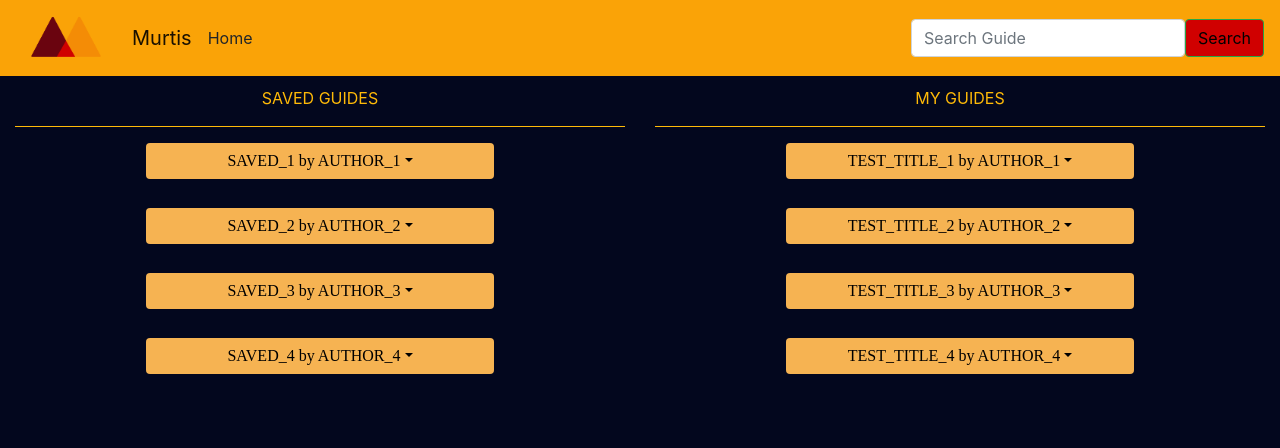
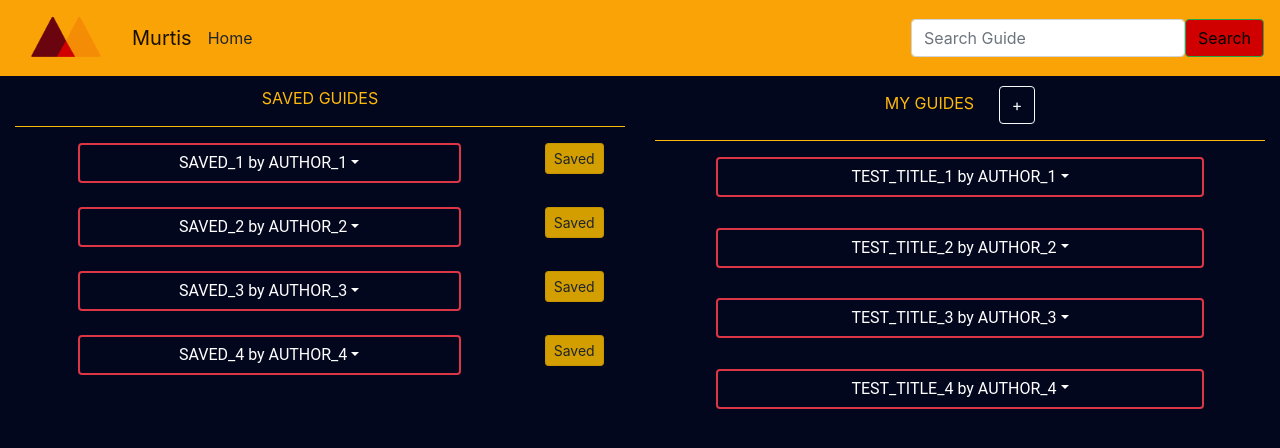
Before and after one commit to HackUCIMurtis/murtis-frontend, a React (Create React App) app: page / in a window 1280 px wide. Shown: the top 448 px of the page. Built offline with nearby package versions, Linux system fonts and the light colour scheme.

Commit message:
created home page

```diff
--- a/src/components/Guide.js
+++ b/src/components/Guide.js
@@ -1,5 +1,5 @@
 import React, {Component} from 'react';
-import { Row, Col, Container} from 'react-bootstrap';
+import { Row, Col, Container, Button} from 'react-bootstrap';
 import {Dropdown, ButtonGroup, DropdownButton} from 'react-bootstrap';
 import {Link, NavLink} from 'react-router-dom'
 import "../styles/guide.css";
@@ -8,6 +8,9 @@ import { linkSync } from 'fs';
 export class Guide extends Component{
     constructor(props){
         super(props);
+        this.showSaved = this.showSaved.bind(this)
+        this.showNotSaved = this.showNotSaved.bind(this)
+        this.getGuide = this.getGuide.bind(this)
     }
 
     componentDidMount(){
@@ -15,12 +18,21 @@ export class Guide extends Component{
       this.setState({title:"React Guide"})
     }
 
-    render(){
-        return(
-          <Container>
+    showSaved(){
+      return  <Button variant="warning" size="sm" active>Saved</Button>
+    }
+
+    showNotSaved(){
+      return  <Button variant="outline-warning" size="sm" disabled>Save</Button>
+    }
+
+    getGuide(){
+      return (
         <DropdownButton
           title={this.props.title + " by " + this.props.author}
-            id="guideStyle">
+          id="guideStyle"
+          variant="outline-danger"
+          >
             {this.props.links &&
               this.props.links.map((link, index) => {
                 return (
@@ -33,9 +45,31 @@ export class Guide extends Component{
                   </Dropdown.Item>
                   );
               })}
-            </DropdownButton>
-          </Container>
-        )
+        </DropdownButton>);
+    }
+
+    render(){
+      if(this.props.showSaved) {
+        let saveButton;
+        if(this.props.isSaved){
+          saveButton = this.showSaved()
+        } else {
+          saveButton = this.showNotSaved()
+        }
+        return (
+          <Container>
+            <Row xs={16} md={8}>
+              <Col >
+              {this.getGuide()}
+              </Col>
+              <Col xs={2} md={2}>
+                {saveButton}
+              </Col>
+            </Row>
+
+          </Container>)
+      }
+      return this.getGuide()
     }
 }
 
--- a/src/components/Home.js
+++ b/src/components/Home.js
@@ -1,5 +1,5 @@
 import React, {Component} from 'react';
-import { Row, Col, Container} from "react-bootstrap"
+import { Row, Col, Container, Button} from "react-bootstrap"
 import axios from 'axios';
 import { Guide } from './Guide.js'
 
@@ -10,8 +10,8 @@ const mainStyles = {
 
 const tableHeader = {
   color: "#FFBA08",
-  font: "Montserrat",
-  paddingTop: 10
+  font: "Roboto",
+  paddingTop: 10,
 }
 const hrStyle = {
   borderColor: "#FFBA08",
@@ -74,12 +74,15 @@ export class Home extends Component{
                     title={data.title}
                     links={data.links}
                     author={data.author}
-                    descriptions={data.descriptions}>
+                    descriptions={data.descriptions}
+                    showSaved={true}
+                    isSaved={true}>
                   </Guide>)}
                 </Col>
                 <Col>
-                  <Container style={tableHeader}>
-                    MY GUIDES
+                  <Container  style={tableHeader} horizontal>
+                    MY GUIDES {" "}
+                    <Button variant="outline-light" style={{marginLeft:"20px", borderWidth:"1"}}>+</Button>
                   </Container>
                   <hr style={hrStyle}/>
                   {this.state.guides.map((data, index) =>
@@ -87,7 +90,9 @@ export class Home extends Component{
                     title={data.title}
                     links={data.links}
                     author={data.author}
-                    descriptions={data.descriptions}>
+                    descriptions={data.descriptions}
+                    color={"DC2F02"}
+                    showSaved={false}>
                   </Guide>)}
                 </Col>
               </Row>
--- a/src/styles/guide.css
+++ b/src/styles/guide.css
@@ -1,18 +1,17 @@
 
 #guideStyle{
-    background-color: #F6B352;
-    width:60%;
-    font-family: 'Montserrat';
-    color: black;
+    width:80%;
+    font-family: 'Roboto';
+    color: white;
     margin-bottom: 5%;
-    border-width: 0px;
+    border-width: 2px;
 }
 
 #linkStyle{
     /* background-color: #F6B352; */
     /* width:275%; */
     display: "table-cell";
-    font-family: 'Courier New', Courier, monospace;
+    font-family: 'Roboto';
     color: black;
 }
 
```
Lines whose indentation alone changed are shown as unchanged.
